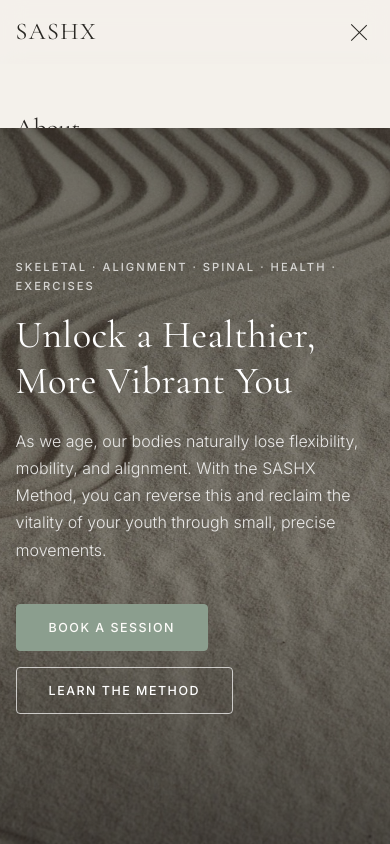
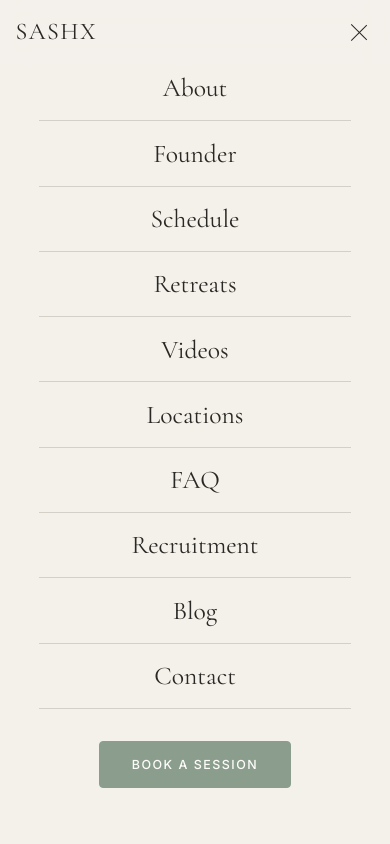
Before and after one commit to PlenipotentSS/sashxercises, a React (Vite) app: page / in a window 390 px wide. Both pictures are taken after a click on the button "Toggle menu". Shown: the top 844 px of the page. Built offline with nearby package versions, Linux system fonts and the light colour scheme.

Commit message:
fix mobile nav

```diff
--- a/src/components/Nav.tsx
+++ b/src/components/Nav.tsx
@@ -28,12 +28,13 @@
   useEffect(() => { setOpen(false) }, [pathname])
 
   return (
+    <>
     <header style={{
       position: 'fixed',
       top: 0,
       left: 0,
       right: 0,
-      zIndex: 100,
+      zIndex: 101,
       backgroundColor: scrolled ? 'rgba(244,241,235,0.96)' : 'rgba(244,241,235,0.80)',
       backdropFilter: 'blur(12px)',
       borderBottom: scrolled ? '1px solid var(--border)' : '1px solid transparent',
@@ -115,20 +116,32 @@
         </button>
       </nav>
 
-      {/* Mobile drawer */}
-      {open && (
+      <style>{`
+        @media (max-width: 900px) {
+          .nav-desktop { display: none !important; }
+          .nav-hamburger { display: flex !important; }
+        }
+      `}</style>
+    </header>
+
+      {/* Mobile drawer — outside <header> to escape its stacking context */}
       <div style={{
         position: 'fixed',
-          top: '64px',
+        top: 0,
         left: 0,
         right: 0,
         bottom: 0,
+        zIndex: 100,
         background: 'var(--bg)',
-          padding: '2rem 4vw',
-          overflowY: 'auto',
         display: 'flex',
         flexDirection: 'column',
-          gap: '0.25rem',
+        justifyContent: 'center',
+        alignItems: 'center',
+        overflowY: 'auto',
+        transition: 'opacity 0.3s ease, visibility 0.3s ease',
+        opacity: open ? 1 : 0,
+        visibility: open ? 'visible' : 'hidden',
+        pointerEvents: open ? 'auto' : 'none',
       }}>
         {links.map(l => (
           <NavLink
@@ -136,28 +149,22 @@
             to={l.to}
             style={({ isActive }) => ({
               fontFamily: 'var(--serif)',
-                fontSize: '1.6rem',
+              fontSize: 'clamp(1.6rem, 6vw, 2.2rem)',
               fontWeight: 400,
               color: isActive ? 'var(--accent)' : 'var(--text)',
-                padding: '0.6rem 0',
+              padding: '0.65rem 0',
+              width: '80vw',
+              textAlign: 'center',
               borderBottom: '1px solid var(--border)',
             })}
           >
             {l.label}
           </NavLink>
         ))}
-          <Link to="/book-a-session" className="btn btn-primary mt-4" style={{ alignSelf: 'flex-start' }}>
+        <Link to="/book-a-session" className="btn btn-primary" style={{ marginTop: '2rem' }}>
           Book a Session
         </Link>
       </div>
-      )}
-
-      <style>{`
-        @media (max-width: 900px) {
-          .nav-desktop { display: none !important; }
-          .nav-hamburger { display: flex !important; }
-        }
-      `}</style>
-    </header>
+    </>
   )
 }
```
Lines whose indentation alone changed are shown as unchanged.
